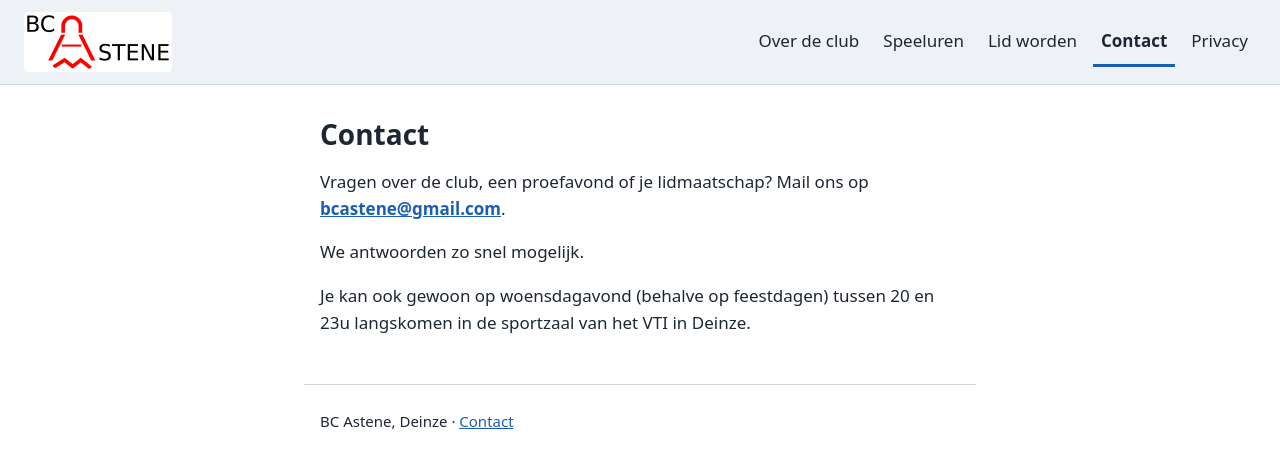
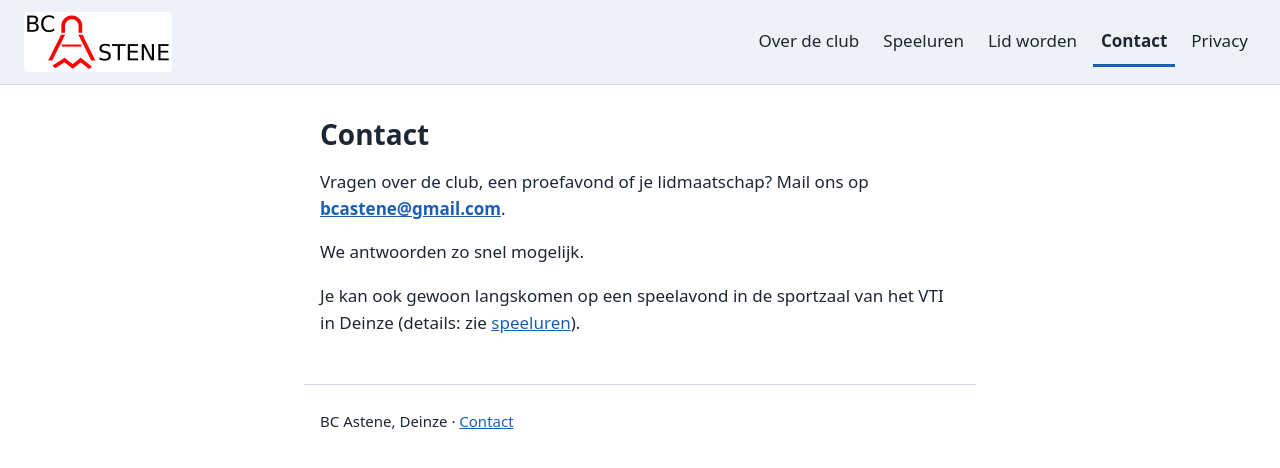
Before and after one commit to bcastene/bcastene.github.io, a Jekyll site: the page built from contact.md, in a window 1280 px wide. Shown: the top 468 px of the page. Built offline with Jekyll 4.4.1, drawn with Linux system fonts in a browser that asks for light colours.

Commit message:
Publicatie 20261022-v2

```diff
--- a/contact.md
+++ b/contact.md
@@ -1,7 +1,7 @@
 ---
 layout: default
 title: "Contact"
-description: "Contact met BC Astene? Mail ons of kom op woensdagavond (behalve op feestdagen) langs in de sportzaal van het VTI in Deinze."
+description: "Contact met BC Astene? Mail ons of kom langs op een speelavond in de sportzaal van het VTI in Deinze."
 permalink: /contact.html
 ---
 
@@ -11,4 +11,4 @@ Vragen over de club, een proefavond of je lidmaatschap? Mail ons op **<span clas
 
 We antwoorden zo snel mogelijk.
 
-Je kan ook gewoon op woensdagavond (behalve op feestdagen) tussen 20 en 23u langskomen in de sportzaal van het VTI in Deinze.
+Je kan ook gewoon langskomen op een speelavond in de sportzaal van het VTI in Deinze (details: zie [speeluren](speeluren.html)).
--- a/versie.txt
+++ b/versie.txt
@@ -1 +1 @@
-20261022-v1
+20261022-v2
```
Also changed, not shown: lid-worden.md (+1 -1 lines), privacy.md (+2 -2 lines).
